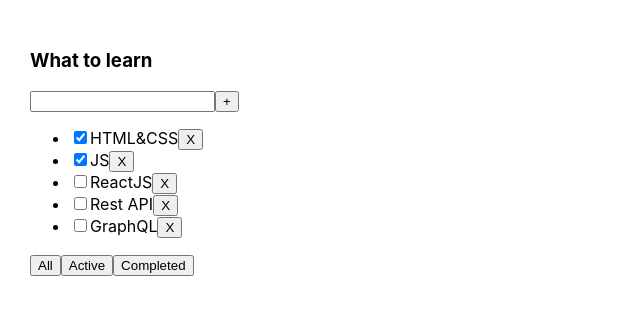
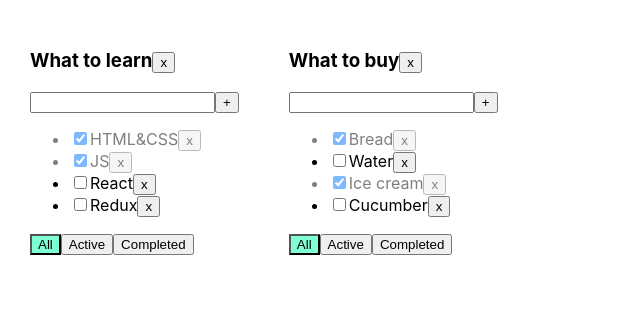
Before and after one commit to AlexYakovenko2001/todolist, a React (Create React App) app: page / in a window 1280 px wide. Shown: the top 314 px of the page, without its empty margins (0-640 px from the left). Built offline with nearby package versions, Linux system fonts and the light colour scheme.

Commit message:
Lesson 5(add more than one todolist)

```diff
--- a/src/App.css
+++ b/src/App.css
@@ -6,3 +6,19 @@
 .App > div {
   margin-right: 50px;
 }
+
+.error {
+  border: red 1px solid;
+}
+
+.error-message {
+  color: red;
+}
+
+.active-filter {
+  background-color: aquamarine;
+}
+
+.is-done {
+  opacity: 0.5;
+}
--- a/src/App.tsx
+++ b/src/App.tsx
@@ -3,50 +3,94 @@ import './App.css';
 import {Todolist} from './Todolist';
 import {v1} from 'uuid';
 
-export type FilterValuesType = "all" | "active" | "completed";
+export type FilterValuesType = 'all' | 'active' | 'completed'
+type TodolistsType = {
+    id: string
+    title: string
+    filter: FilterValuesType
+}
 
 function App() {
 
-    let [tasks, setTasks] = useState([
-        { id: v1(), title: "HTML&CSS", isDone: true },
-        { id: v1(), title: "JS", isDone: true },
-        { id: v1(), title: "ReactJS", isDone: false },
-        { id: v1(), title: "Rest API", isDone: false },
-        { id: v1(), title: "GraphQL", isDone: false },
-    ]);
+    const idTodolist1 = v1();
+    const idTodolist2 = v1();
 
-    function removeTask(id: string) {
-        let filteredTasks = tasks.filter(t => t.id != id);
-        setTasks(filteredTasks);
+    const [todolists, setTodolists] = useState<Array<TodolistsType>>([
+        {id: idTodolist1, title: 'What to learn', filter: 'all'},
+        {id: idTodolist2, title: 'What to buy', filter: 'all'},
+    ])
+    const [tasks, setTasks] = useState({
+        [idTodolist1]: [
+            {id: v1(), title: 'HTML&CSS', isDone: true},
+            {id: v1(), title: 'JS', isDone: true},
+            {id: v1(), title: 'React', isDone: false},
+            {id: v1(), title: 'Redux', isDone: false},
+        ],
+        [idTodolist2]: [
+            {id: v1(), title: 'Bread', isDone: true},
+            {id: v1(), title: 'Water', isDone: false},
+            {id: v1(), title: 'Ice cream', isDone: true},
+            {id: v1(), title: 'Cucumber', isDone: false},
+        ]
+    })
+
+    const removeTodolist = (todolistId: string) => {
+        const newTodolists = todolists.filter(tl => tl.id !== todolistId)
+        setTodolists(newTodolists)
+        delete tasks[todolistId]
+        setTasks({...tasks})
     }
-
-    let [filter, setFilter] = useState<FilterValuesType>("all");
-
-    let tasksForTodolist = tasks;
-
-    if (filter === "active") {
-        tasksForTodolist = tasks.filter(t => !t.isDone);
+    const addTask = (title: string, todolistId: string) => {
+        const newTasks = tasks[todolistId]
+        const newTask = {id: v1(), title: title, isDone: false}
+        tasks[todolistId] = [newTask, ...newTasks]
+        setTasks({...tasks})
     }
-    if (filter === "completed") {
-        tasksForTodolist = tasks.filter(t => t.isDone);
+    const removeTask = (taskId: string, todolistId: string) => {
+        const newTasks = tasks[todolistId];
+        tasks[todolistId] = newTasks.filter(t => t.id !== taskId);
+        setTasks({...tasks})
     }
-
-    function changeFilter(value: FilterValuesType) {
-        setFilter(value);
+    const changeTaskIsDone = (todolistId: string, taskId: string, isDone: boolean) => {
+        const newTasks = tasks[todolistId]
+        const task = newTasks.find(t => t.id === taskId)
+        if (task) {
+            task.isDone = isDone
+            setTasks({...tasks})
+        }
     }
-    const addTask = (newTitle:string) => {
-        const newTask = { id: v1(), title: newTitle, isDone: false }
-        setTasks([newTask, ...tasks])
+    const changeFilter = (todolistId: string, value: FilterValuesType) => {
+        const newFilter = todolists.find(tl => tl.id === todolistId)
+        if (newFilter) {
+            newFilter.filter = value
+            setTodolists([...todolists])
+        }
     }
-
     return (
         <div className="App">
-            <Todolist title="What to learn"
-                      tasks={tasksForTodolist}
-                      removeTask={removeTask}
-                      changeFilter={changeFilter}
-                      addTask={addTask}
-            />
+            {todolists.map(tl => {
+                let filtredTasks = tasks[tl.id]
+                if (tl.filter === 'active') {
+                    filtredTasks = filtredTasks.filter(t => !t.isDone)
+                }
+                if (tl.filter === 'completed') {
+                    filtredTasks = filtredTasks.filter(t => t.isDone)
+                }
+                return (
+                    <Todolist
+                        key={tl.id}
+                        id={tl.id}
+                        title={tl.title}
+                        filter={tl.filter}
+                        tasks={filtredTasks}
+                        removeTodolist={removeTodolist}
+                        addTask={addTask}
+                        removeTask={removeTask}
+                        changeTaskIsDone={changeTaskIsDone}
+                        changeFilter={changeFilter}
+                    />
+                )
+            })}
         </div>
     );
 }
--- /dev/null
+++ b/src/Button.tsx
@@ -0,0 +1,17 @@
+import React from 'react';
+
+type ButtonPropsType = {
+    nickName: string
+    callBack: () => void
+    className?: string
+}
+
+export const Button: React.FC<ButtonPropsType> = (props) => {
+    const onClickHandler = () => {
+        props.callBack()
+    }
+    const classForButton = props.className ? props.className : ''
+    return (
+        <button className={classForButton} onClick={onClickHandler}>{props.nickName}</button>
+    )
+}
--- a/src/Todolist.tsx
+++ b/src/Todolist.tsx
@@ -1,6 +1,6 @@
 import React, {ChangeEvent, KeyboardEvent, useState} from 'react';
 import {FilterValuesType} from './App';
-import {Button} from './components/Button';
+import {Button} from './Button';
 
 type TaskType = {
     id: string
@@ -8,61 +8,98 @@ type TaskType = {
     isDone: boolean
 }
 
-type PropsType = {
+type TodolistPropsType = {
+    id: string
     title: string
     tasks: Array<TaskType>
-    removeTask: (taskId: string) => void
-    changeFilter: (value: FilterValuesType) => void
-    addTask: (newTitle: string) => void
+    filter: FilterValuesType
+    removeTodolist: (todolistId: string) => void
+    addTask: (title: string, todolistId: string) => void
+    removeTask: (taskId: string, todolistId: string) => void
+    changeTaskIsDone: (todolistId: string, taskId: string, isDone: boolean) => void
+    changeFilter: (todolistId: string, value: FilterValuesType) => void
 }
 
-export function Todolist(props: PropsType) {
-    const [title, setTitle] = useState('')
+export const Todolist: React.FC<TodolistPropsType> = ({
+                                                          id,
+                                                          title,
+                                                          tasks,
+                                                          filter,
+                                                          removeTodolist,
+                                                          addTask,
+                                                          removeTask,
+                                                          changeTaskIsDone,
+                                                          changeFilter
+                                                      }) => {
 
+    const [newTitle, setNewTitle] = useState('')
+    const [error, setError] = useState<null | string>(null)
+
+    const removeTodolistHandler = () => {
+        removeTodolist(id)
+    }
+    const onInputChangeHandler = (e: ChangeEvent<HTMLInputElement>) => {
+        setNewTitle(e.currentTarget.value)
+    }
+    const onPressEnterHandler = (e: KeyboardEvent<HTMLInputElement>) => {
+        setError(null)
+        if (e.key === 'Enter') {
+            addTaskHandler()
+        }
+    }
     const addTaskHandler = () => {
-        props.addTask(title)
-        setTitle('')
+        if (newTitle.trim() !== '') {
+            addTask(newTitle, id)
+            setNewTitle('')
+        } else {
+            setError('Title is required')
         }
-    const onChangeHandler = (event: ChangeEvent<HTMLInputElement>) => {
-        setTitle(event.currentTarget.value)
-    }
-    const onKeyDownHandler = (event: KeyboardEvent<HTMLInputElement>) => {
-        if (event.key === 'Enter') addTaskHandler()
     }
 
-    const tsarFooHandler = (filterValue: FilterValuesType) => {
-        props.changeFilter(filterValue)
-    }
+    const onAllButtonClickHandler = () => changeFilter(id, 'all')
+    const onActiveButtonClickHandler = () => changeFilter(id, 'active')
+    const onCompletedButtonClickHandler = () => changeFilter(id, 'completed')
+
+    const buttonAllClassName = filter === 'all' ? 'active-filter' : '';
+    const buttonActiveClassName = filter === 'active' ? 'active-filter' : '';
+    const buttonCompletedClassName = filter === 'completed' ? 'active-filter' : '';
 
     return (
         <div>
-            <h3>{props.title}</h3>
+            <h3>{title}<Button nickName={'x'} callBack={removeTodolistHandler}/></h3>
             <div>
                 <input
-                    value={title}
-                    onChange={onChangeHandler}
-                    onKeyDown={onKeyDownHandler}
+                    value={newTitle}
+                    onChange={onInputChangeHandler}
+                    onKeyDown={onPressEnterHandler}
+                    className={error ? 'error' : ''}
                 />
-                <Button callBack={addTaskHandler} nickName={'+'}/>
+                <Button nickName={'+'} callBack={addTaskHandler}/>
+                {error && <div className={'error-message'}>{error}</div>}
             </div>
             <ul>
-                {props.tasks.map((t) => {
-                            const removeTask = () => {
-                                props.removeTask(t.id)
+                {tasks.map(t => {
+                    const changeTaskIsDoneHandler = (e: ChangeEvent<HTMLInputElement>) => {
+                        changeTaskIsDone(id, t.id, e.currentTarget.checked)
+                    }
+                    const removeTaskHandler = () => {
+                        removeTask(t.id, id)
                     }
                     return (
-                                <li key={t.id}>
-                                    <input type="checkbox" checked={t.isDone}/>
+                        <li key={t.id} className={t.isDone ? 'is-done' : ''}>
+                            <input type="checkbox" checked={t.isDone} onChange={changeTaskIsDoneHandler}/>
                             <span>{t.title}</span>
-                                    <Button callBack={removeTask} nickName={'X'}/>
+                            <Button nickName={'x'} callBack={removeTaskHandler}/>
                         </li>
                     )
                 })}
             </ul>
             <div>
-                <Button callBack={() => tsarFooHandler('all')} nickName={'All'}/>
-                <Button callBack={() => tsarFooHandler('active')} nickName={'Active'}/>
-                <Button callBack={() => tsarFooHandler('completed')} nickName={'Completed'}/>
+                <Button nickName={'All'} callBack={onAllButtonClickHandler} className={buttonAllClassName}/>
+                <Button nickName={'Active'} callBack={onActiveButtonClickHandler} className={buttonActiveClassName}/>
+                <Button nickName={'Completed'} callBack={onCompletedButtonClickHandler}
+                        className={buttonCompletedClassName}/>
             </div>
-        </div>)
+        </div>
+    )
 }
```
Lines whose indentation alone changed are shown as unchanged.
